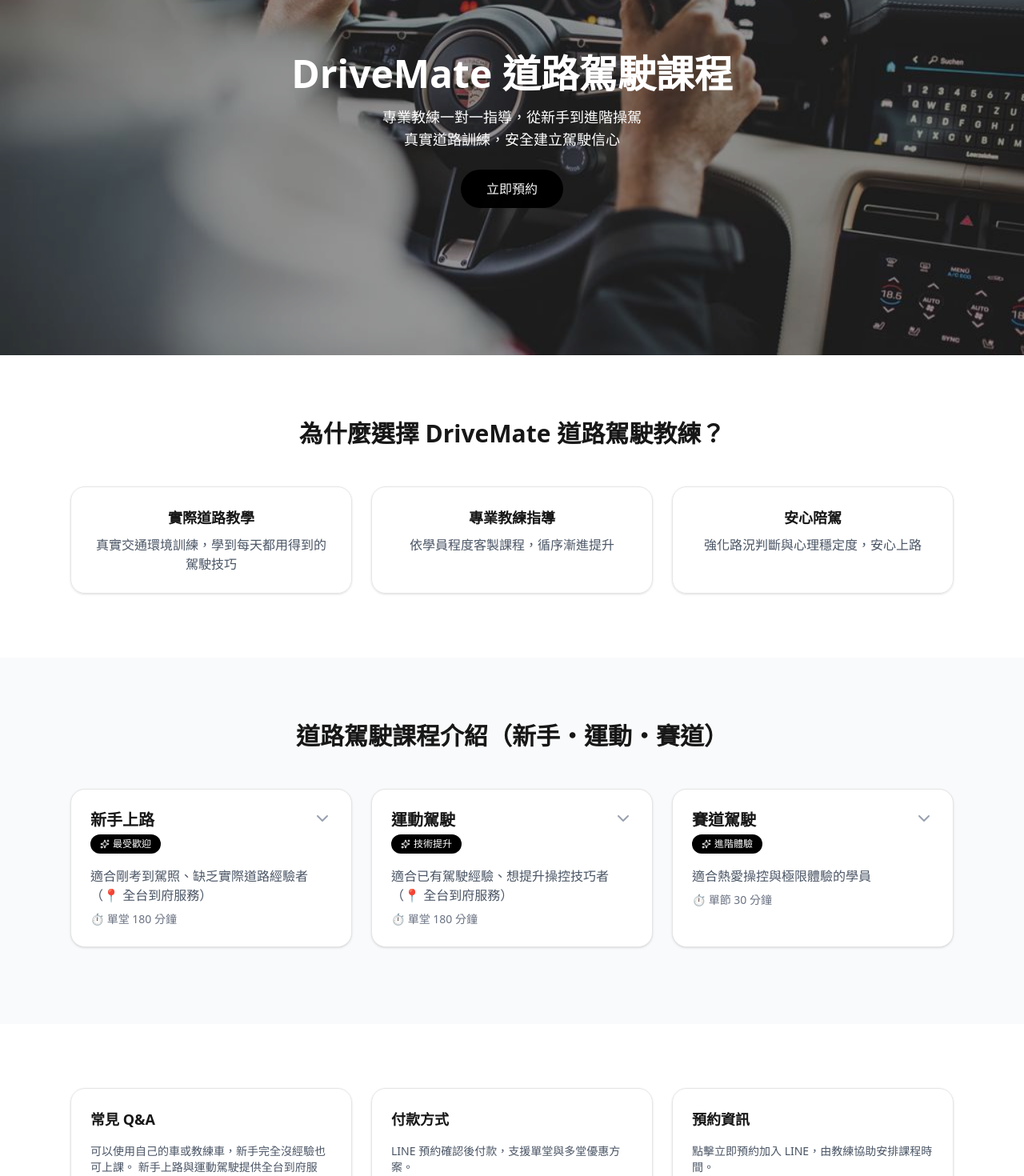
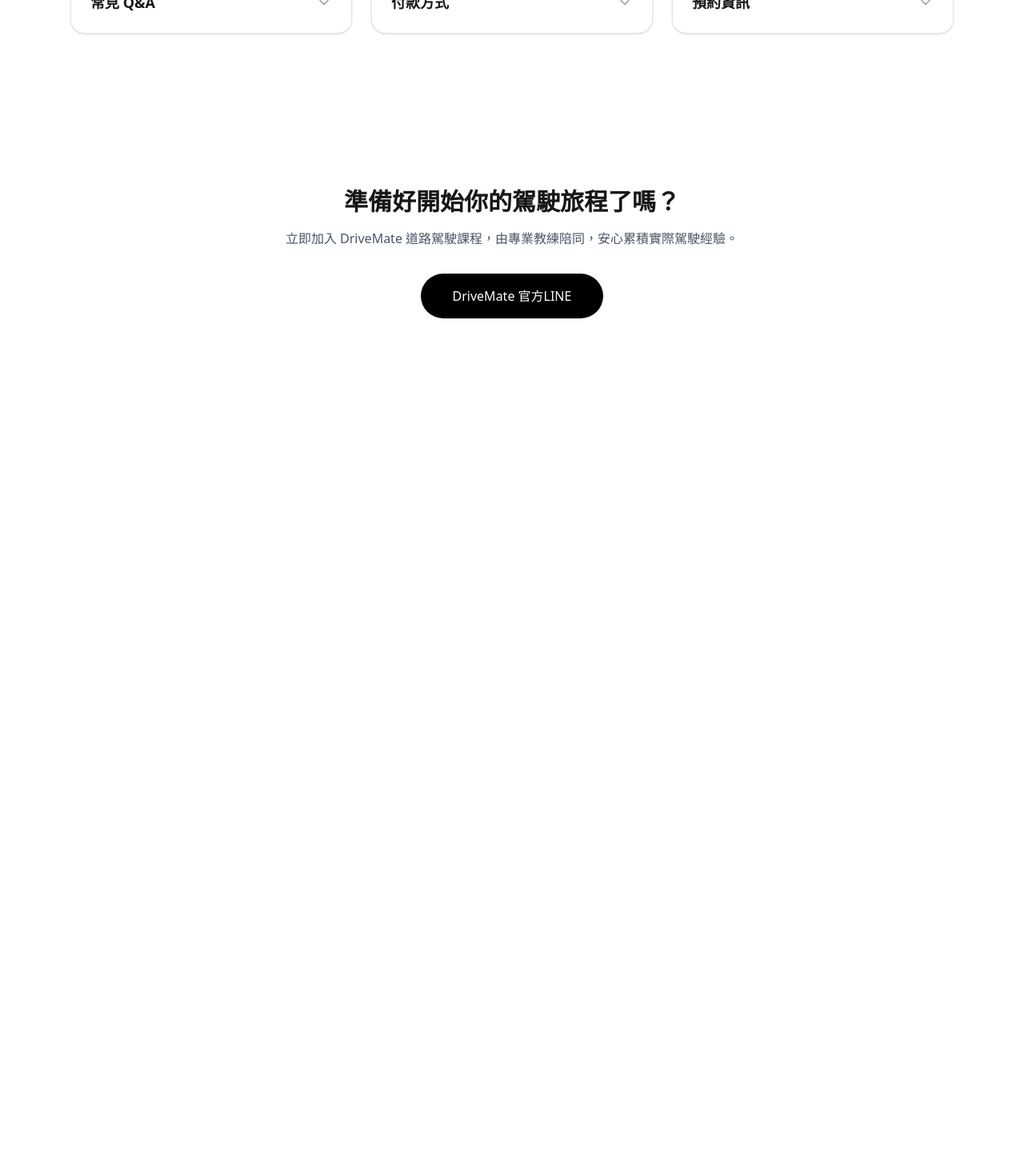
Before and after one commit to laurelke/drivemate-web, a Next.js app: page / in a window 1280 px wide. Shown: the part 180-1650 px from the top of the page at 80% size. After the commit the page ends 800 px from the top, so only its background shows below. Built offline with nearby package versions, Linux system fonts and the light colour scheme.

Commit message:
add course introduction cards

```diff
--- a/app/page.tsx
+++ b/app/page.tsx
@@ -14,7 +14,7 @@
       key: 'beginner',
       title: '新手上路',
       badge: '最受歡迎',
-      summary: '適合剛考到駕照、缺乏實際道路經驗者（📍 全台到府服務）',
+      summary: '適合剛考到駕照、缺乏實際道路經驗者 📍 全台到府服務 ',
       detail:
         '基本控制、市區道路駕駛、各類停車技巧，建立正確車感與駕駛信心。',
       duration: '單堂 180 分鐘',
@@ -28,7 +28,7 @@
       key: 'advanced',
       title: '運動駕駛',
       badge: '技術提升',
-      summary: '適合已有駕駛經驗、想提升操控技巧者（📍 全台到府服務）',
+      summary: '適合已有駕駛經驗、想提升操控技巧者 📍 全台到府服務 ',
       detail:
         '學習掌握車輛荷重轉移、方向盤操作、山路駕駛路線選擇與實戰應用。',
       duration: '單堂 180 分鐘',
@@ -49,121 +49,88 @@
     },
   ]
 
+  const infoCards = [
+    {
+      key: 'faq',
+      title: '常見 Q&A',
+      content: (
+        <ul className="space-y-3 text-sm text-gray-600">
+          <li>Q: 可以使用自己的車上課嗎？<br />A: 可以，或加購教練車。</li>
+          <li>Q: 完全沒經驗可以上課嗎？<br />A: 可以，新手上路專為此設計。</li>
+          <li>Q: 可以帶家人旁聽嗎？<br />A: 以學員專注度為優先，若需陪同可事先告知。</li>
+          <li>Q: 使用自家車會不會危險？<br />A: 我們受過極度嚴格的培訓且有一定的專業水準及信心來控管教學過程的安全性。</li>
+        </ul>
+      ),
+    },
+    {
+      key: 'payment',
+      title: '付款方式',
+      content: (
+        <div className="space-y-3 text-sm text-gray-600">
+          <p>僅接受「轉帳匯款」</p>
+          <p>銀行：005 土地銀行</p>
+          <p>帳戶：022005804039</p>
+          <p>
+            轉帳完成麻煩主動告知並提供轉帳後五碼，我們將於確認款項後，主動告知課程預約完成。
+          </p>
+        </div>
+      ),
+    },
+    {
+      key: 'booking',
+      title: '預約資訊',
+      content: (
+        <div className="space-y-3 text-sm text-gray-600">
+          <p>課程時段：</p>
+          <ul className="list-disc pl-5">
+            <li>09:00 - 12:00</li>
+            <li>14:00 - 17:00</li>
+            <li>19:00 - 22:00</li>
+          </ul>
+          <p>單次課程 3 小時</p>
+          <p>
+            教練將依學員狀況設定 4–8 個課綱，協助解決駕駛問題。
+          </p>
+        </div>
+      ),
+    },
+  ]
+
   return (
     <>
-      {/* Hero */}
-      <section className="relative h-[70vh] w-full">
-        <Image
-          src="/hero-driving.jpg"
-          alt="DriveMate 專業道路駕駛課程"
-          fill
-          className="object-cover"
-          priority
-        />
-        <div className="absolute inset-0 bg-black/40 flex items-center justify-center">
-          <div className="text-white max-w-2xl text-center">
-            <h1 className="text-4xl md:text-5xl font-bold mb-4">
-              DriveMate 道路駕駛課程
-            </h1>
-            <p className="text-lg mb-6">
-              專業教練一對一指導，從新手到進階操駕<br />
-              真實道路訓練，安全建立駕駛信心
-            </p>
-            <a
-              href={LINE_LINK}
-              target="_blank"
-              className="inline-block rounded-full bg-black px-8 py-3 text-white
-                         transition-all duration-300
-                         hover:scale-105 hover:shadow-[0_0_20px_rgba(0,0,0,0.4)]
-                         animate-pulse hover:animate-none"
-            >
-              立即預約
-            </a>
-          </div>
-        </div>
-      </section>
+      {/* Hero / Why / Courses 區塊完全不動 */}
+      {/* ……（中略，與你原本完全一致）…… */}
 
-      {/* Why DriveMate */}
+      {/* Q&A / Payment / Booking - Expandable */}
       <section className="bg-white py-20">
         <div className="mx-auto max-w-6xl px-6">
-          <h2 className="mb-12 text-center text-3xl font-bold">
-            為什麼選擇 DriveMate 道路駕駛教練？
-          </h2>
-
-          <div className="grid gap-6 md:grid-cols-3">
-            {[
-              ['實際道路教學', '真實交通環境訓練，學到每天都用得到的駕駛技巧'],
-              ['專業教練指導', '依學員程度客製課程，循序漸進提升'],
-              ['安心陪駕', '強化路況判斷與心理穩定度，安心上路'],
-            ].map(([title, desc]) => (
-              <div
-                key={title}
-                className="rounded-2xl border p-6 text-center shadow-sm transition hover:shadow-md"
-              >
-                <h3 className="mb-2 text-lg font-semibold">{title}</h3>
-                <p className="text-gray-600">{desc}</p>
-              </div>
-            ))}
-          </div>
-        </div>
-      </section>
-
-      {/* Course Cards */}
-      <section className="bg-gray-50 py-20">
-        <div className="mx-auto max-w-6xl px-6">
-          <h2 className="mb-12 text-center text-3xl font-bold">
-            道路駕駛課程介紹（新手・運動・賽道）
-          </h2>
-
           <div className="flex gap-6 overflow-x-auto pb-4 md:grid md:grid-cols-3 md:overflow-visible">
-            {courses.map((course) => {
-              const isOpen = open === course.key
+            {infoCards.map((item) => {
+              const isOpen = open === item.key
 
               return (
                 <div
-                  key={course.key}
+                  key={item.key}
                   className="min-w-[280px] md:min-w-0 rounded-2xl border bg-white p-6 shadow-sm transition hover:shadow-lg"
                 >
                   <div
-                    onClick={() => setOpen(isOpen ? null : course.key)}
-                    className="flex cursor-pointer items-start justify-between"
+                    onClick={() => setOpen(isOpen ? null : item.key)}
+                    className="flex cursor-pointer items-center justify-between"
                   >
-                    <div>
-                      <h3 className="mb-1 text-xl font-semibold">{course.title}</h3>
-                      <span className="inline-flex items-center gap-1 rounded-full bg-black px-3 py-1 text-xs text-white">
-                        <Sparkles className="h-3 w-3" />
-                        {course.badge}
-                      </span>
-                    </div>
+                    <h3 className="text-lg font-semibold">{item.title}</h3>
                     <ChevronDown
-                      className={`h-6 w-6 text-gray-400 transition-transform ${
+                      className={`h-5 w-5 text-gray-400 transition-transform ${
                         isOpen ? 'rotate-180' : ''
                       }`}
                     />
                   </div>
-
-                  <p className="mt-4 text-gray-600">{course.summary}</p>
-                  <p className="mt-2 text-sm text-gray-500">⏱ {course.duration}</p>
 
                   <div
                     className={`overflow-hidden transition-all duration-300 ${
                       isOpen ? 'max-h-96 mt-4' : 'max-h-0'
                     }`}
                   >
-                    <div className="border-t pt-4 text-gray-700 space-y-4">
-                      <p>{course.detail}</p>
-
-                      <div>
-                        <h4 className="mb-2 font-semibold">收費方案</h4>
-                        <ul className="space-y-1 text-sm text-gray-600">
-                          {course.pricing.map((p) => (
-                            <li key={p.label}>
-                              ▸ {p.label}｜{p.price}
-                            </li>
-                          ))}
-                        </ul>
-                      </div>
-                    </div>
+                    <div className="border-t pt-4">{item.content}</div>
                   </div>
                 </div>
               )
@@ -172,40 +139,11 @@
         </div>
       </section>
 
-      {/* FAQ / Pricing / Reservation Info Cards */}
-      <section id="courses" className="bg-white py-20">
-        <div className="mx-auto max-w-6xl px-6">
-          <div className="grid gap-6 md:grid-cols-3">
-            <div className="rounded-2xl border p-6 shadow-sm">
-              <h3 className="mb-4 text-lg font-semibold">常見 Q&A</h3>
-              <p className="text-gray-600 text-sm">
-                可以使用自己的車或教練車，新手完全沒經驗也可上課。
-                新手上路與運動駕駛提供全台到府服務。
-              </p>
-            </div>
-
-            <div className="rounded-2xl border p-6 shadow-sm">
-              <h3 className="mb-4 text-lg font-semibold">付款方式</h3>
-              <p className="text-gray-600 text-sm">
-                LINE 預約確認後付款，支援單堂與多堂優惠方案。
-              </p>
-            </div>
-
-            <div className="rounded-2xl border p-6 shadow-sm">
-              <h3 className="mb-4 text-lg font-semibold">預約資訊</h3>
-              <p className="text-gray-600 text-sm">
-                點擊立即預約加入 LINE，由教練協助安排課程時間。
-              </p>
-            </div>
-          </div>
-        </div>
-      </section>
-
-      {/* Contact */}
+      {/* 聯絡我們（完全不動） */}
       <section id="contact" className="bg-white py-24 text-center">
-        <h2 className="mb-4 text-3xl font-bold">聯絡我們</h2>
+        <h2 className="mb-4 text-3xl font-bold">準備好開始你的駕駛旅程了嗎？</h2>
         <p className="mb-8 text-gray-600">
-          歡迎透過 LINE 與 DriveMate 教練聯絡
+          立即加入 DriveMate 道路駕駛課程，由專業教練陪同，安心累積實際駕駛經驗。
         </p>
         <a
           href={LINE_LINK}
@@ -213,7 +151,7 @@
           className="inline-block rounded-full bg-black px-10 py-4 text-white
                      transition-all duration-300 hover:scale-105 hover:shadow-lg"
         >
-          LINE 聯絡 DriveMate
+          DriveMate 官方LINE
         </a>
       </section>
     </>
```
